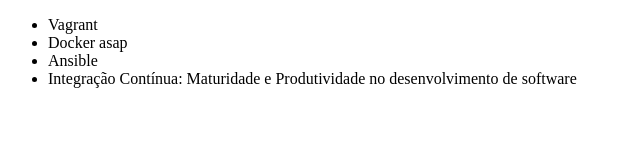
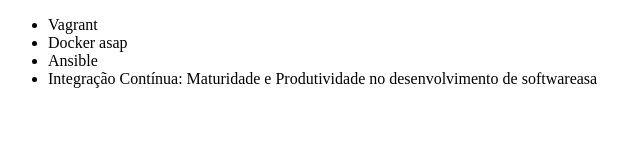
Before and after one commit to Angels337/alura-git, a plain HTML site: page index.html in a window 1280 px wide. Shown: the full height of the page, 0-640 px from the left. Drawn offline with Linux system fonts and the light colour scheme.

Commit message:
mudei o titulo

```diff
--- a/index.html
+++ b/index.html
@@ -10,7 +10,7 @@
         <li>Vagrant</li>
         <li>Docker asap</li>
         <li>Ansible</li>
-        <li>Integração Contínua: Maturidade e Produtividade no desenvolvimento de software</li>
+        <li>Integração Contínua: Maturidade e Produtividade no desenvolvimento de softwareasa</li>
     </ul>
 </body>
 </html>
```
